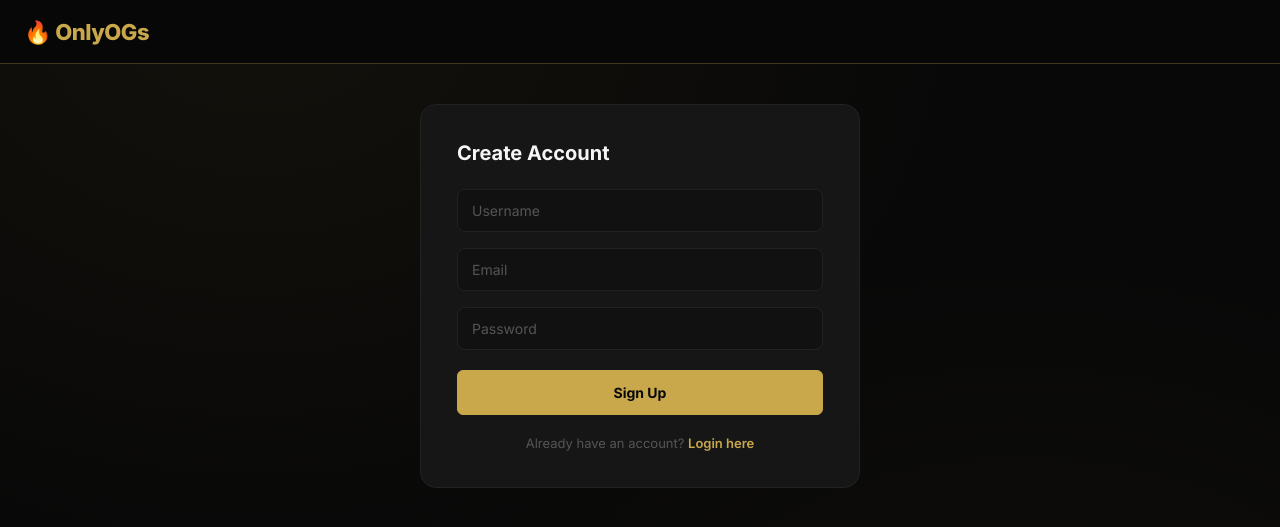
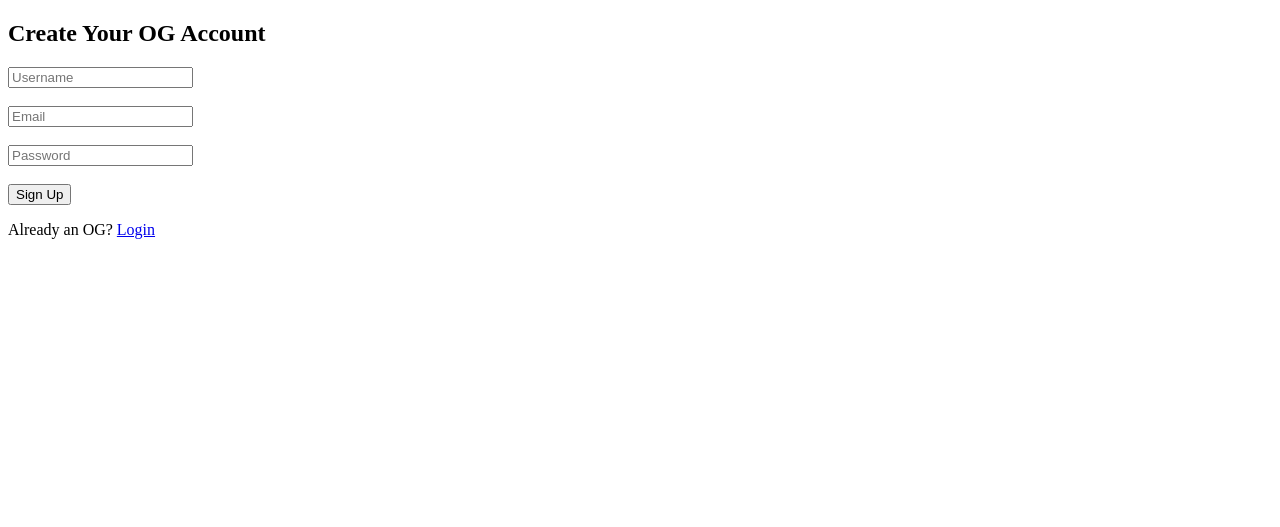
Before and after one commit to johanneskacey81-boop/onlyogs, a Flask app: page /signup in a window 1280 px wide. Shown: the top 527 px of the page. Run offline with Flask 3, Linux system fonts and the light colour scheme; parts of the project's set-up code (start-up, migrations or seed data) failed here and were passed over.

Commit message:
Update signup.html
Signed-off-by: johanneskacey81-boop <johanneskacey81@gmail.com>

```diff
--- a/templates/signup.html
+++ b/templates/signup.html
@@ -1,30 +1,22 @@
 <!DOCTYPE html>
 <html>
 <head>
-    <meta charset="UTF-8">
-    <meta name="viewport" content="width=device-width, initial-scale=1.0">
-    <title>Sign Up - OnlyOGs</title>
-    <link rel="stylesheet" href="{{ url_for('static', filename='style.css') }}">
+    <title>Sign Up – OnlyOGS</title>
 </head>
 <body>
-    <div class="header">
-        <h1>🔥 OnlyOGs</h1>
-    </div>
+    <h2>Create Your OG Account</h2>
 
-    <div class="form-container">
-        <h1>Create Account</h1>
-        {% if error %}
-        <div class="error">{{ error }}</div>
-        {% endif %}
-        <form method="POST">
-            <input type="text" name="username" placeholder="Username" required>
-            <input type="email" name="email" placeholder="Email" required>
-            <input type="password" name="password" placeholder="Password" required>
-            <button type="submit">Sign Up</button>
-        </form>
-        <div class="form-footer">
-            Already have an account? <a href="{{ url_for('login') }}">Login here</a>
-        </div>
-    </div>
+    {% if error %}
+        <p style="color:red;">{{ error }}</p>
+    {% endif %}
+
+    <form method="POST">
+        <input type="text" name="username" placeholder="Username" required><br><br>
+        <input type="email" name="email" placeholder="Email" required><br><br>
+        <input type="password" name="password" placeholder="Password" required><br><br>
+        <button type="submit">Sign Up</button>
+    </form>
+
+    <p>Already an OG? <a href="/login">Login</a></p>
 </body>
 </html>
```
